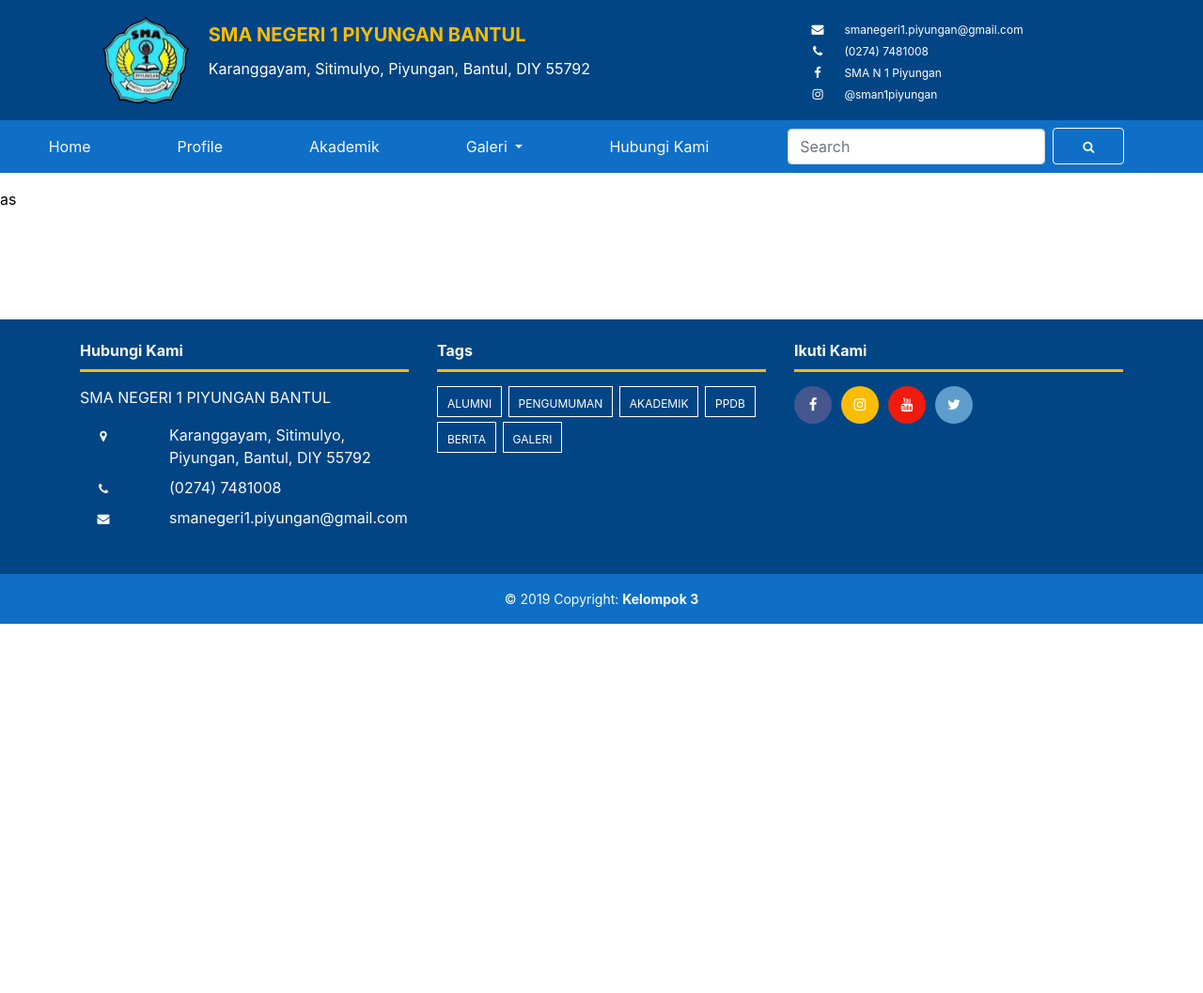
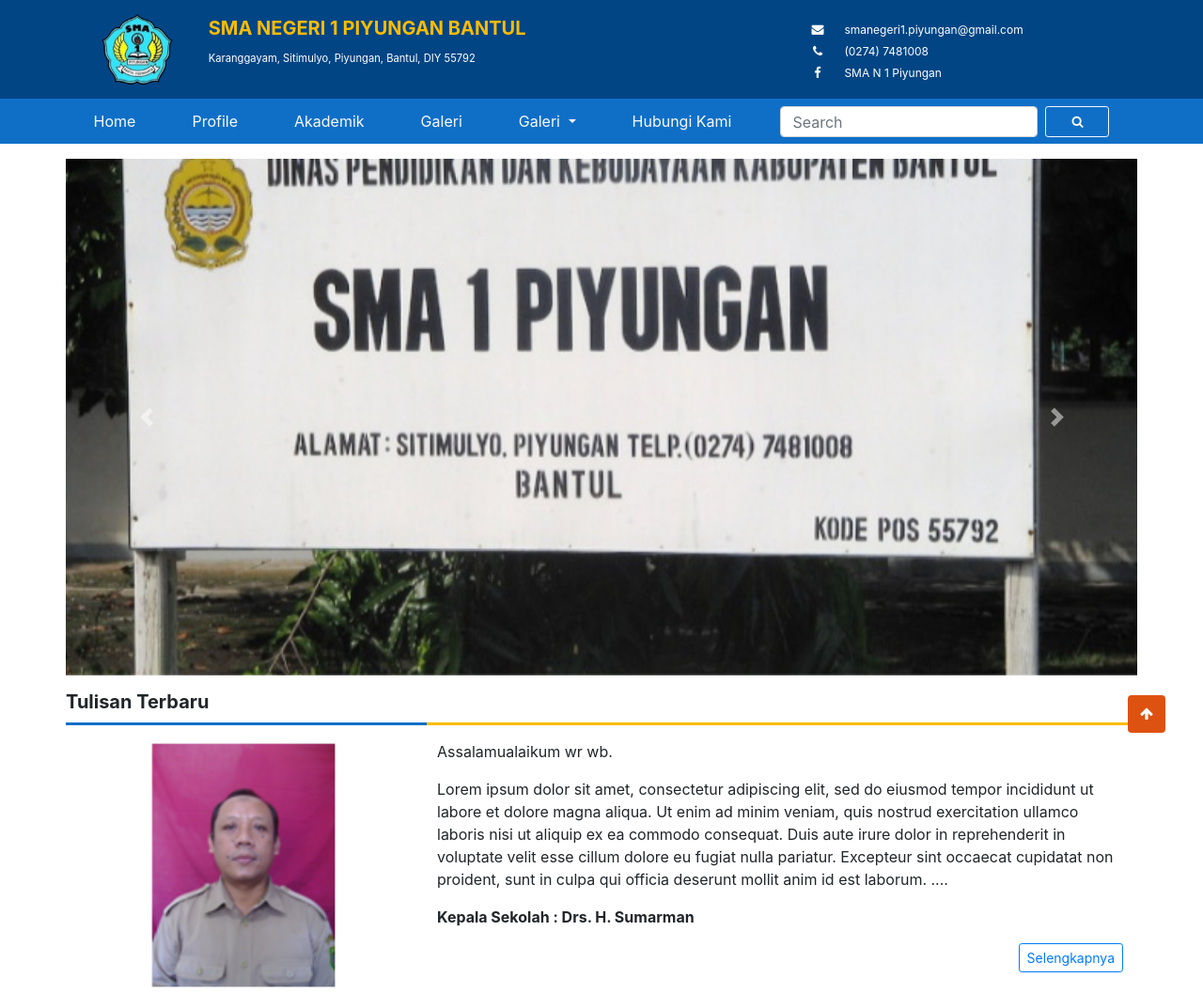
Before and after one commit to wakhidwijaya123/Kelompok3-FP, a plain HTML site: page index.html in a window 1280 px wide. Shown: the top 1057 px of the page at 94% size. Before the commit the page ends 800 px from the top, so only its background shows below. Drawn offline with nearby package versions, Linux system fonts and the light colour scheme.

Commit message:
Update Homepage

```diff
--- a/assets/css/main.css
+++ b/assets/css/main.css
@@ -8,7 +8,7 @@
 }
 
 #logo {
-	width:110px;
+	width:90px;
 }
 .brand {
 	color : #fbbc05;
@@ -18,9 +18,13 @@
 
 .top-left > li {
 	color: white;
-	font-size: 20px;
+	font-size: 14px;
 }
 
+.input-sm {
+	height: 33px;
+	width: 150px;
+}
 .top-right {
 	padding: 20px 0px 0px 0px;
 	color: white;
@@ -39,7 +43,6 @@
 .navbar {
 	background-color: #0f6fc7;
 	border-radius: 0;
-	min-height: 20px;
 }
 
 .navbar-nav>li>a {
@@ -72,6 +75,16 @@
     padding-bottom: 10px;
 }
 
+.page-title::after {
+
+    border-bottom: 3px solid #0f6fc7;
+    width: 30%;
+    display: block;
+    position: absolute;
+    content: '';
+    padding-bottom: 10px;
+
+}
 .tag a {
     border: 1px solid #fff;
     padding: 12px 10px 8px 10px;
@@ -83,6 +96,34 @@
     margin-bottom: 5px;
     margin-right: 2px;
     text-decoration: none;
+}
+.carousel-item {
+  width: 100%;
+  height: 550px; /* example */
+}
+
+.carousel-item img {
+  width: 100%;
+  height: 100%;
+  object-fit: cover;
+}
+
+.kepsek {
+	width: 200px;
+}
+.scrlup {
+	position: fixed;
+	bottom: 20px;
+	right: 30px;
+    width: 40px;
+    height: 40px;
+    font-size: 15px;
+    background-color: #de5211;
+    color: #fff;
+    text-align: center;
+    margin-right: 10px;
+    padding-top: 12px;
+    border-radius: 10%;
 }
 
 .social-icon {
--- a/assets/template/header.html
+++ b/assets/template/header.html
@@ -10,7 +10,7 @@
 					</div>
 					<div class="col-md-10 col-sm-12 col-xs-12">
 						<ul class="list-unstyled top-left text-center text-md-left">
-							<li><h5 class="font-weight-bold brand">SMA NEGERI 1 PIYUNGAN BANTUL</h5></li>
+							<li><h6 class="font-weight-bold brand">SMA NEGERI 1 PIYUNGAN BANTUL</h6></li>
 							<li><small>Karanggayam, Sitimulyo, Piyungan, Bantul, DIY 55792</small></li>
 						</ul>
 					</div>
@@ -24,13 +24,11 @@
 					</li>
 					<li>
 						<span href="#" class="fa fa-phone"></span> (0274) 7481008
+					</li>
 					<li>
 						<span href="#" class="fa fa-facebook"></span> SMA N 1 Piyungan
 					</li>
-					</li>
-					<li>
-						<span href="#" class="fa fa-instagram"></span> @sman1piyungan
-					</li>
+
 				</ul>
 			</div>
 		</div>
--- a/assets/template/navbar.html
+++ b/assets/template/navbar.html
@@ -1,21 +1,24 @@
 
-<nav class="navbar navbar-expand-md navbar-dark mb-3">
+<nav class="navbar navbar-expand-md navbar-dark mb-3 p-1">
   <button class="navbar-toggler" type="button" data-toggle="collapse" data-target="#collapsibleNavbar">
   <span class="navbar-toggler-icon"></span>
   </button>
   <div class="collapse navbar-collapse" id="collapsibleNavbar">
     <ul class="navbar-nav mx-auto">
 
-      <li class="nav-item pl-sm-2 pr-md-5">
+      <li class="nav-item pl-sm-2 pr-md-3">
         <a class="nav-link text-light" href="./index.html">Home <span class="sr-only">(current)</span></a>
       </li>
-      <li class="nav-item pl-sm-2 pr-md-5">
+      <li class="nav-item pl-sm-2 pr-md-3">
         <a class="nav-link text-light" href="./media.html">Profile</a>
       </li>
-      <li class="nav-item pl-sm-2 pr-md-5">
+      <li class="nav-item pl-sm-2 pr-md-3">
         <a class="nav-link text-light" href="./guest.html">Akademik</a>
       </li>
-      <li class="nav-item dropdown pl-sm-2 pr-md-5">
+      <li class="nav-item pl-sm-2 pr-md-3">
+        <a class="nav-link text-light" href="./galeri.html">Galeri</a>
+      </li>
+      <li class="nav-item dropdown pl-sm-2 pr-md-3">
         <a class="nav-link dropdown-toggle text-light" href="#" id="navbarDropdown" role="button"
       data-toggle="dropdown" aria-haspopup="true" aria-expanded="false">
       Galeri
@@ -26,14 +29,14 @@
         </div>
       </li>
 
-      <li class="nav-item pl-sm-2 pr-md-5">
+      <li class="nav-item pl-sm-2 pr-md-3">
         <a class="nav-link text-light" href="./talkshow.html">Hubungi Kami</a>
       </li>
 
-      <li class="nav-item pl-sm-2 pr-md-5 d-none d-md-block ">
+      <li class="nav-item pl-sm-2 pr-md-3 d-none d-md-block pt-1">
         <form class="form-inline">
-          <input class="form-control mr-sm-2" type="search" placeholder="Search" aria-label="Search">
-          <button class="btn btn-outline-light my-2 my-sm-0" type="submit"><span class="fa fa-search"></span></button>
+          <input class=" input-sm form-control mr-sm-2" type="search" placeholder="Search" aria-label="Search">
+          <button class="btn btn-sm btn-outline-light my-2 my-sm-0" type="submit"><span class="fa fa-search"></span></button>
         </form>
       </li>
 
--- /dev/null
+++ b/galeri.html
@@ -0,0 +1,36 @@
+<!DOCTYPE html>
+<html ng-app>
+<head>
+	<meta charset="utf-8">
+	<meta http-equiv="X-UA-Compatible" content="IE=edge">
+	<meta name="viewport" content="width=device-width, initial-scale=1">
+
+	<title>SMA N 1 Piyungan</title>
+
+	<link href="assets/img/fav-logo.png" rel="icon" type="image/x-icon" />
+	<script src="https://cdnjs.cloudflare.com/ajax/libs/popper.js/1.14.7/umd/popper.min.js" integrity="sha384-UO2eT0CpHqdSJQ6hJty5KVphtPhzWj9WO1clHTMGa3JDZwrnQq4sF86dIHNDz0W1" crossorigin="anonymous"></script>
+	<link rel="stylesheet" type="text/css" href="assets/lib/bootstrap/css/bootstrap.min.css">
+	<link rel="stylesheet" href="https://cdnjs.cloudflare.com/ajax/libs/font-awesome/4.7.0/css/font-awesome.min.css">
+	<link rel="stylesheet" type="text/css" href="assets/css/main.css">
+
+</head>
+<body>
+	<div ng-include="'assets/template/header.html'"></div>
+	<div ng-include="'assets/template/navbar.html'"></div>
+
+<section class="content">
+	<div style="height: 140px; color:black">as</div>
+
+</section>
+	<div ng-include="'assets/template/footer.html'"></div>
+
+</div>
+
+	<script type="text/javascript" src="assets/lib/angular/angular.min.js"></script>
+	<script type="text/javascript" src="assets/lib/jquery/jquery-3.4.1.min.js"></script>
+	<script type="text/javascript" src="assets/lib/bootstrap/js/bootstrap.min.js"></script>
+	<script type="text/javascript" src="assets/js/main.js"></script>
+
+
+</body>
+</html>
--- a/index.html
+++ b/index.html
@@ -18,13 +18,52 @@
 	<div ng-include="'assets/template/header.html'"></div>
 	<div ng-include="'assets/template/navbar.html'"></div>
 
-<section class="content">
-	<div style="height: 140px; color:black">as</div>
+	<section class="content">
+		<div class="container p-0 mb-3">
+			<div id="carouselExampleControls" class="carousel slide" data-ride="carousel">
+				<div class="carousel-inner">
+					<div class="carousel-item active">
+						<img class="d-block w-100" src="./assets/img/album1.jpg" alt="First slide">
+					</div>
+						<div class="carousel-item">
+						<img class="d-block w-100" src="./assets/img/album2.jpg" alt="Second slide">
+					</div>
+					<div class="carousel-item">
+						<img class="d-block w-100" src="./assets/img/album3.png" alt="Third slide">
+					</div>
+				</div>
+				<a class="carousel-control-prev" href="#carouselExampleControls" role="button" data-slide="prev">
+					<span class="carousel-control-prev-icon" aria-hidden="true"></span>
+					<span class="sr-only">Previous</span>
+				</a>
+				<a class="carousel-control-next" href="#carouselExampleControls" role="button" data-slide="next">
+					<span class="carousel-control-next-icon" aria-hidden="true"></span>
+					<span class="sr-only">Next</span>
+				</a>
+			</div>
+		</div>
 
-</section>
+		<div class="container p-0 mb-3" >
+			<h5 class="page-title mb-3">Tulisan Terbaru</h5>
+<div class=" d-md-flex">
+<div class="col-md-4 col-sm-xs-12 text-center">
+<img src="./assets/img/kepsek.png" class="kepsek">
+</div>
+<div class="col-md-8 col-sm-xs-12">
+<p>Assalamualaikum wr wb.</p>
+<p>Lorem ipsum dolor sit amet, consectetur adipiscing elit, sed do eiusmod tempor incididunt ut labore et dolore magna aliqua. Ut enim ad minim veniam, quis nostrud exercitation ullamco laboris nisi ut aliquip ex ea commodo consequat. Duis aute irure dolor in reprehenderit in voluptate velit esse cillum dolore eu fugiat nulla pariatur. Excepteur sint occaecat cupidatat non proident, sunt in culpa qui officia deserunt mollit anim id est laborum. ....</p>
+<p class="font-weight-bold">Kepala Sekolah : Drs. H. Sumarman</p>
+<button class="btn btn-sm btn-outline-primary pull-right my-2 my-sm-0">Selengkapnya</button>
+</div>
+</div>
+		</div>
+	</section>
+
 	<div ng-include="'assets/template/footer.html'"></div>
 
 </div>
+
+<a href="#" title="Twitter"><i class="fa fa-arrow-up scrlup" aria-hidden="true"></i></a>
 
 	<script type="text/javascript" src="assets/lib/angular/angular.min.js"></script>
 	<script type="text/javascript" src="assets/lib/jquery/jquery-3.4.1.min.js"></script>
```
Also changed, not shown: assets/template/footer.html (+1 -1 lines), index - Copy (3).html (+6 -2 lines), index - Copy (4).html (+6 -2 lines), index - Copy (5).html (+6 -2 lines), index - Copy (6).html (+6 -2 lines), index - Copy (7).html (+6 -2 lines), index - Copy (8).html (+6 -2 lines), assets/img/album3.png (added), assets/img/kepsek.png (added).
